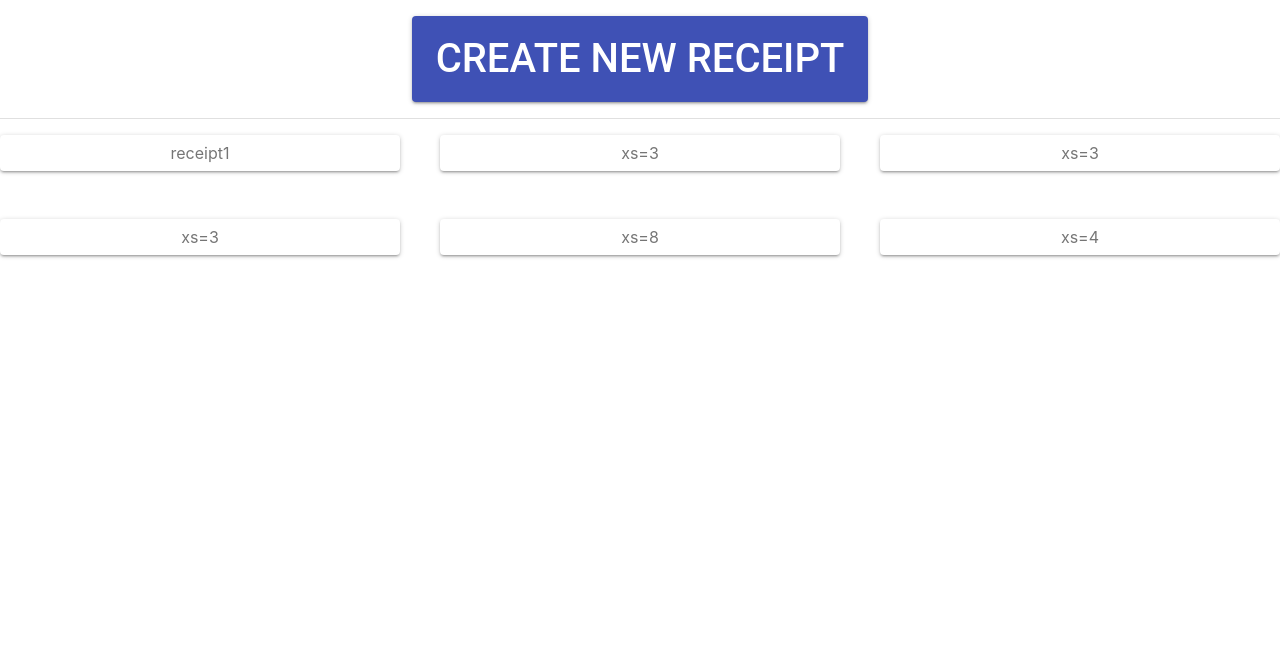
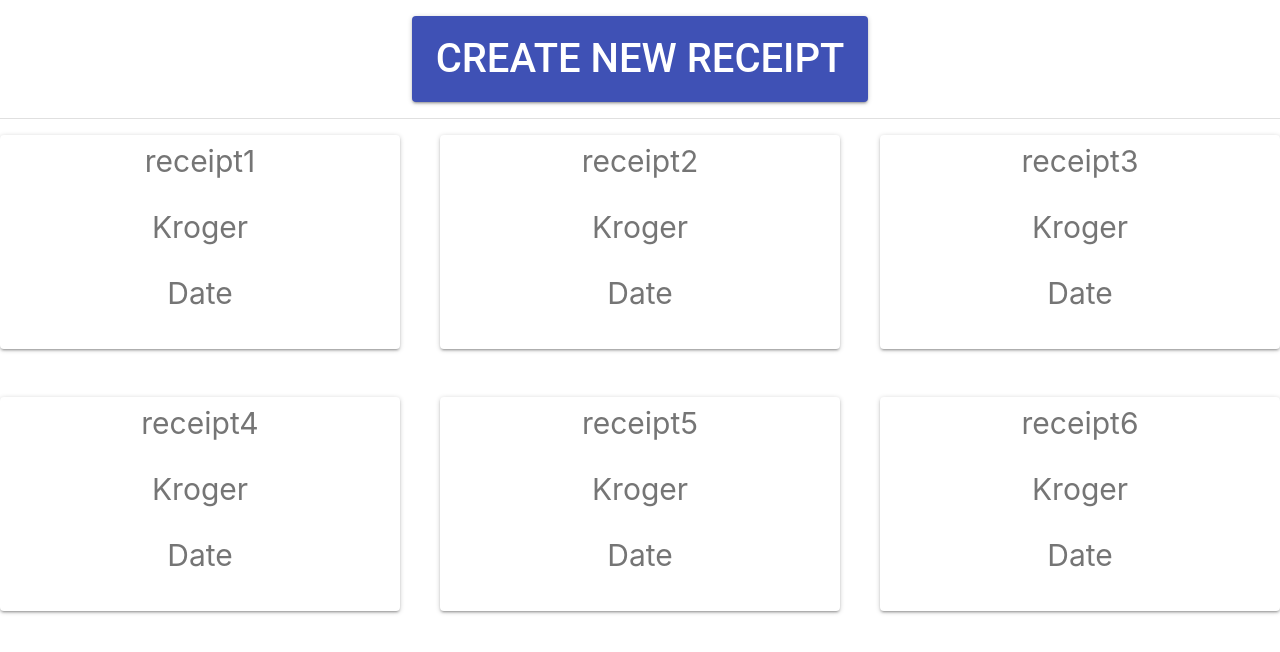
Before and after one commit to MakonnenMak/FooFighters, a React (Create React App) app in the folder frontend/: page / in a window 1280 px wide. Shown: the top 652 px of the page. Built offline with nearby package versions, Linux system fonts and the light colour scheme.

Commit message:
made the cards look more like receipts, kinda

```diff
--- a/frontend/src/homepage.js
+++ b/frontend/src/homepage.js
@@ -73,22 +73,22 @@
 
       <div className={classes.container}>
         <div style={{  gridColumnStart: '1', gridColumnEnd: 'span 4' }}>
-          <Paper className={classes.paper}>receipt1</Paper>
+          <Paper className={classes.paper} style={{fontSize: '30px'}}>receipt1<p>Kroger</p><p>Date</p></Paper>
         </div>
         <div style={{ gridColumnEnd: 'span 4'}}>
-          <Paper className={classes.paper}>xs=3</Paper>
+          <Paper className={classes.paper} style={{fontSize: '30px'}}>receipt2<p>Kroger</p><p>Date</p></Paper>
         </div>
         <div style={{ gridColumnEnd: 'span 4' }}>
-          <Paper className={classes.paper}>xs=3</Paper>
+          <Paper className={classes.paper} style={{fontSize: '30px'}}>receipt3<p>Kroger</p><p>Date</p></Paper>
         </div>
         <div style={{ gridColumnStart: '1', gridColumnEnd: 'span 4' }}>
-          <Paper className={classes.paper}>xs=3</Paper>
+          <Paper className={classes.paper} style={{fontSize: '30px'}}>receipt4<p>Kroger</p><p>Date</p></Paper>
         </div>
         <div style={{ gridColumnEnd: 'span 4' }}>
-          <Paper className={classes.paper}>xs=8</Paper>
+          <Paper className={classes.paper} style={{fontSize: '30px'}}>receipt5<p>Kroger</p><p>Date</p></Paper>
         </div>
         <div style={{ gridColumnEnd: 'span 4' }}>
-          <Paper className={classes.paper}>xs=4</Paper>
+          <Paper className={classes.paper} style={{fontSize: '30px'}}>receipt6<p>Kroger</p><p>Date</p></Paper>
         </div>
       </div>
     </div>
```
